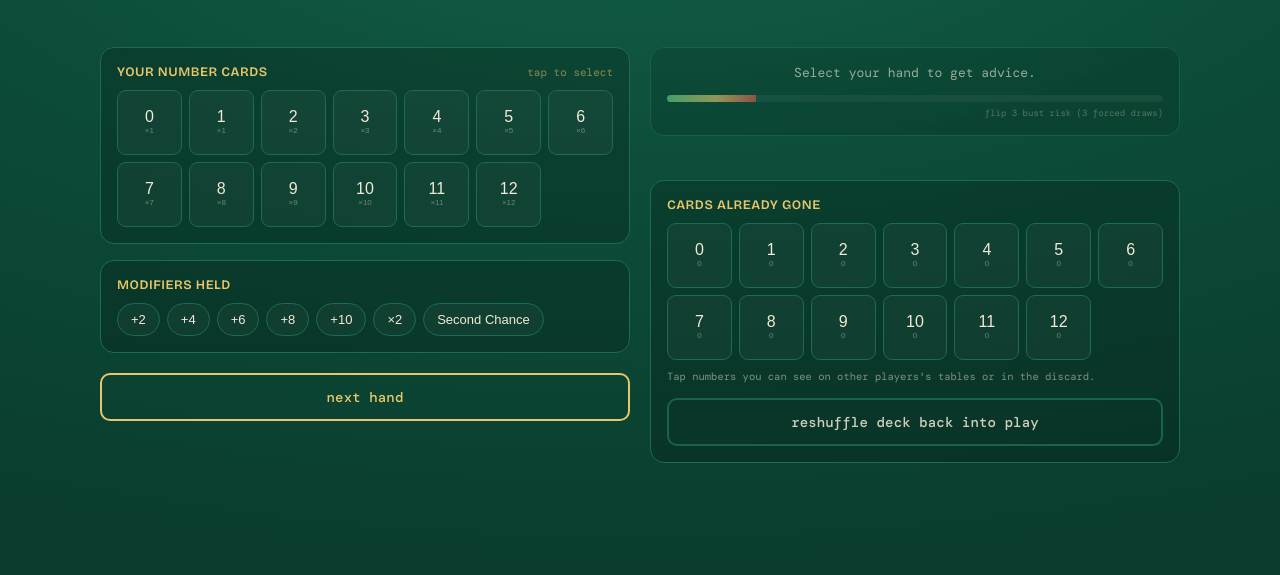
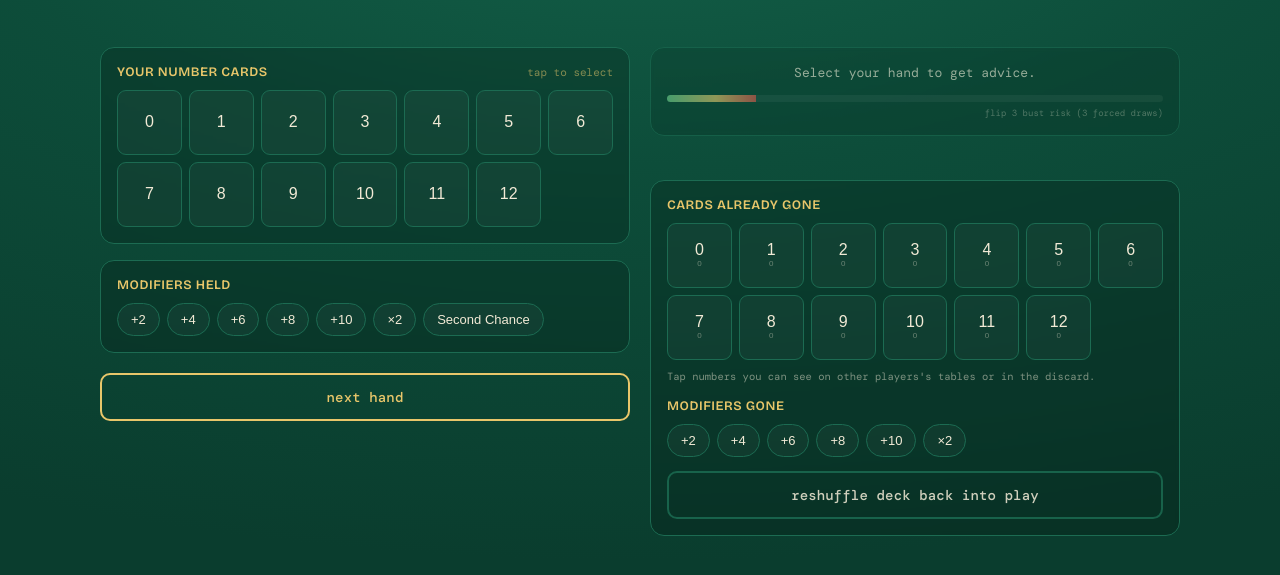
Before and after one commit to etzn/etzn.github.io, a plain HTML site: page flip7.html in a window 1280 px wide. Shown: the part 79-654 px from the top of the page. Drawn offline with nearby package versions, Linux system fonts and the light colour scheme.

Commit message:
Flip7: Track seen modifiers

```diff
--- a/flip7.html
+++ b/flip7.html
@@ -41,6 +41,7 @@
   .num:active{transform:scale(.92)}
   .num.on{background:var(--gold);color:var(--ink);border-color:var(--gold);font-weight:600}
   .num.seen{border-color:var(--red);color:var(--red)}
+  .chip.seen{border-color:var(--red);color:var(--red)}
   .row{display:flex;flex-wrap:wrap;gap:7px}
   .chip{border:1px solid var(--line);border-radius:20px;background:rgba(255,255,255,.03);color:var(--cream);padding:8px 13px;font-size:13px;cursor:pointer;transition:all .12s}
   .chip:active{transform:scale(.94)}
@@ -98,6 +99,8 @@
       <div class="lbl">Cards already gone</div>
       <div class="grid" id="seen"></div>
       <div class="hint">Tap numbers you can see on other players's tables or in the discard.</div>
+      <div class="lbl" style="margin-top:14px">Modifiers gone</div>
+      <div class="row" id="seenMods"></div>
       <button class="actionbtn reshuffle" onclick="resetDeck()" style="margin-top:14px">reshuffle deck back into play</button>
     </div>
   </div>
@@ -107,7 +110,7 @@
 const NUMS=[0,1,2,3,4,5,6,7,8,9,10,11,12];
 // fresh deck: count of each number = its value, except one 0
 const FRESH={}; NUMS.forEach(n=>FRESH[n]= n===0?1:n);
-const MOD_VALS=[2,4,6,8,8,10];          // flat-bonus modifier cards in a fresh deck
+const MOD_VALS=[2,4,6,8,10];            // flat-bonus modifier cards in a fresh deck
 const FRESH_X2=1;                        // one x2 card
 const FRESH_ACTION=9;                    // ~9 action cards (Freeze/FlipThree/2ndChance)
 const SC_SHARE=3/9;                      // approx fraction of actions that are Second Chance
@@ -117,13 +120,16 @@ let seen={};               // number -> extra copies known gone (beyond your own
 let mods=[];               // chosen flat modifier values you hold
 let hasX2=false;
 let hasSC=false;
+let seenMods={};           // flat modifier value -> true if seen gone (1 copy each)
+let seenX2=false;
 
 // ---------- UI build ----------
 const heldEl=document.getElementById('held');
 const seenEl=document.getElementById('seen');
 NUMS.forEach(n=>{
   const b=document.createElement('button');b.className='num';
-  b.innerHTML=n+'<small id="rem'+n+'">×'+FRESH[n]+'</small>';
+  // b.innerHTML=n+'<small id="rem'+n+'">×'+FRESH[n]+'</small>';
+  b.textContent=n;
   b.onclick=()=>{held.has(n)?held.delete(n):held.add(n);run()};
   b.dataset.n=n; heldEl.appendChild(b);
 
@@ -143,23 +149,40 @@ x2.onclick=()=>{hasX2=!hasX2;run()};modsEl.appendChild(x2);
 const scb=document.createElement('button');scb.className='chip';scb.textContent='Second Chance';scb.id='scchip';
 scb.onclick=()=>{hasSC=!hasSC;run()};modsEl.appendChild(scb);
 
-function reset(){held.clear();seen={};mods=[];hasX2=false;hasSC=false;run();}
+const seenModsEl=document.getElementById('seenMods');
+[2,4,6,8,10].forEach(v=>{
+  const c=document.createElement('button');c.className='chip';c.textContent='+'+v;
+  c.onclick=()=>{ seenMods[v]=!seenMods[v]; if(!seenMods[v])delete seenMods[v]; run(); };
+  c.id='sm'+v; seenModsEl.appendChild(c);
+});
+const smx2=document.createElement('button');smx2.className='chip';smx2.textContent='×2';smx2.id='smx2';
+smx2.onclick=()=>{seenX2=!seenX2;run()};seenModsEl.appendChild(smx2);
+
+function reset(){held.clear();seen={};mods=[];hasX2=false;hasSC=false;seenMods={};seenX2=false;run();}
 function bankHand(){
-  // move each held number into seen (increment seen count, capped at deck max)
   held.forEach(n=>{ seen[n]=(seen[n]||0)+1; });
+  mods.forEach(v=>{ seenMods[v]=true; });
+  if(hasX2) seenX2=true;
   held.clear(); mods=[]; hasX2=false; hasSC=false; run();
 }
-function resetDeck(){ seen={}; run(); }
+function resetDeck(){ seen={}; seenMods={}; seenX2=false; run(); }
 
 function paint(){
   document.querySelectorAll('#held .num').forEach(b=>{const n=+b.dataset.n;b.classList.toggle('on',held.has(n));
-    const rem=Math.max(0,FRESH[n]-(seen[n]||0));
-    const el=document.getElementById('rem'+n);if(el)el.textContent='×'+rem;});
+    // const rem=Math.max(0,FRESH[n]-(seen[n]||0));
+    // const el=document.getElementById('rem'+n);if(el)el.textContent='×'+rem;
+  });
   document.querySelectorAll('#seen .num').forEach(b=>{const n=+b.dataset.n;const c=seen[n]||0;
     b.querySelector('small').textContent=c;b.classList.toggle('seen',c>0);});
   document.querySelectorAll('#mods .chip').forEach(c=>{if(c.id==='x2chip')return;c.classList.toggle('on',mods.includes(+c.dataset.v));});
   document.getElementById('x2chip').classList.toggle('on',hasX2);
   document.getElementById('scchip').classList.toggle('on',hasSC);
+  [2,4,6,8,10].forEach(v=>{
+    const el=document.getElementById('sm'+v);
+    if(el) el.classList.toggle('seen',!!seenMods[v]);
+  });
+  const smx2el=document.getElementById('smx2');
+  if(smx2el) smx2el.classList.toggle('seen',seenX2);
 }
 
 // ---------- scoring ----------
@@ -177,7 +200,8 @@ function buildDeck(){
   // remaining flat modifiers
   let flat=MOD_VALS.slice();
   mods.forEach(v=>{const i=flat.indexOf(v); if(i>=0)flat.splice(i,1);});
-  let x2left = hasX2?0:FRESH_X2;
+  Object.keys(seenMods).forEach(v=>{const i=flat.indexOf(+v);if(i>=0)flat.splice(i,1);});
+  let x2left = (hasX2||seenX2)?0:FRESH_X2;
   let actions = FRESH_ACTION - (hasSC?1:0);   // your held SC is out of deck
   return {r, flat, x2left, actions};
 }
```
